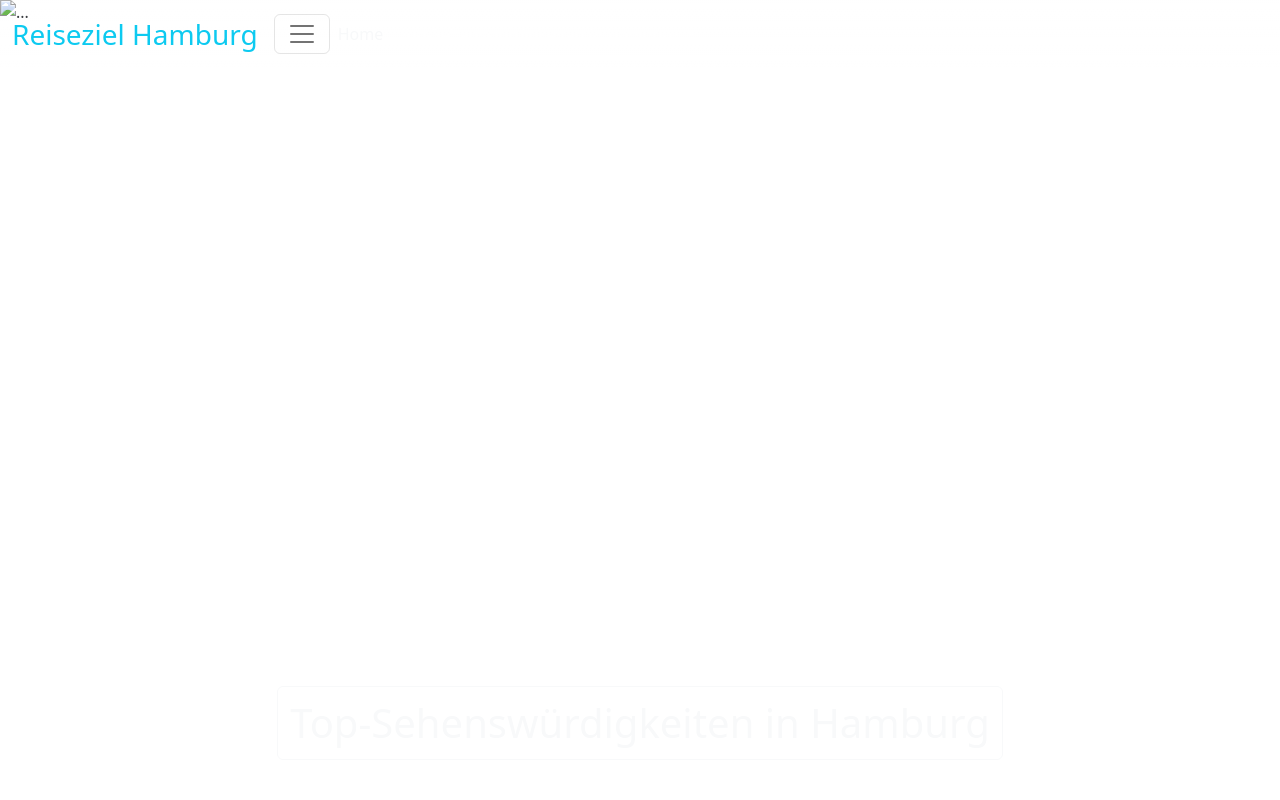
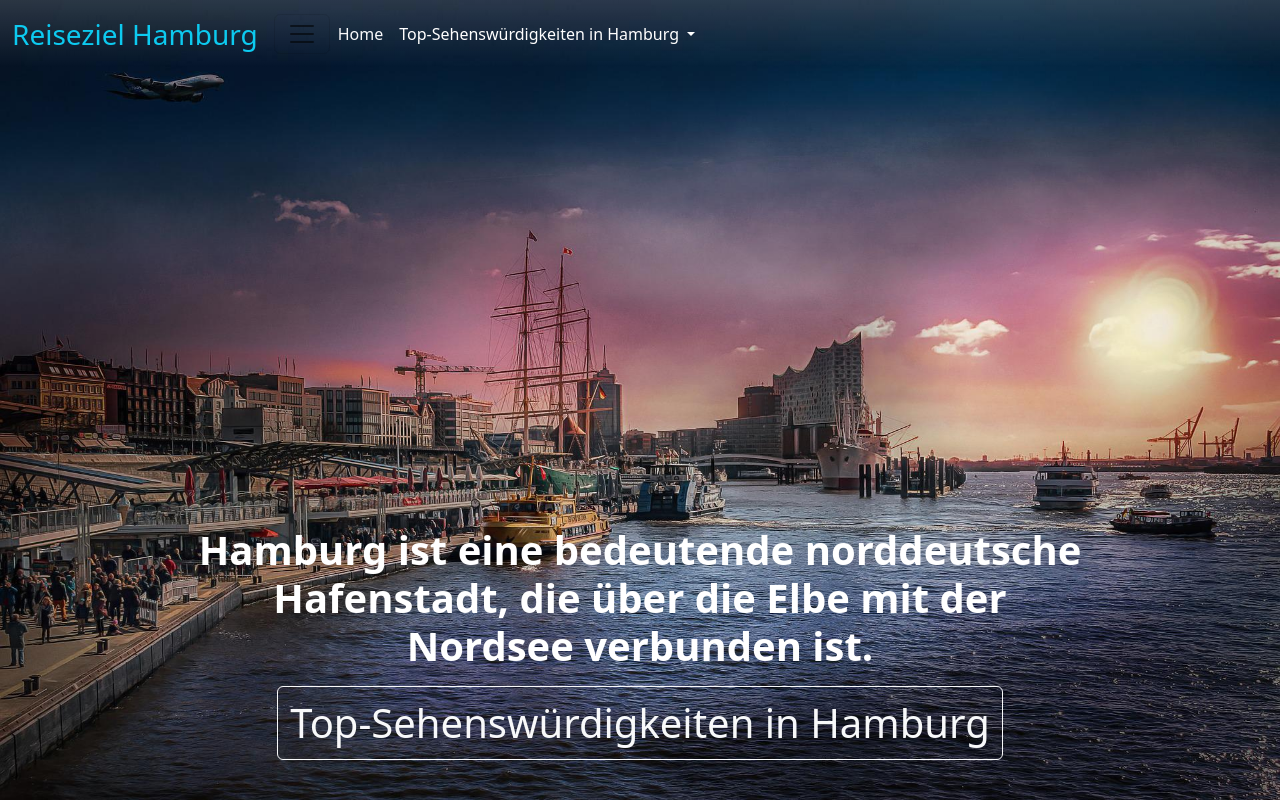
Before and after one commit to Sidi-k/Bootstrap-Projekt-Reiseland, a website: page index.html in a window 1280 px wide. Drawn offline with nearby package versions, Linux system fonts and the light colour scheme; the site is published under a folder, as on GitHub Pages, so addresses that start at the root find nothing.

Commit message:
Aufgabe  Fertig

```diff
--- a/index.html
+++ b/index.html
@@ -48,7 +48,7 @@
 
           <div class="carousel-inner ">
               <div class="carousel-item active">
-                  <img src="/Bilder/hintergrund-bild.jpg" class="d-block w-100 vh-100" alt="...">
+                  <img src="Bilder/hintergrund-bild.jpg" class="d-block w-100 vh-100" alt="...">
                   <div class="carousel-caption d-none d-md-block text-to ">
                     <h1 class=" text-white fw-bold">Hamburg ist eine bedeutende norddeutsche Hafenstadt, die über die Elbe mit der Nordsee verbunden ist. </h1>
                   <p></p>
```
